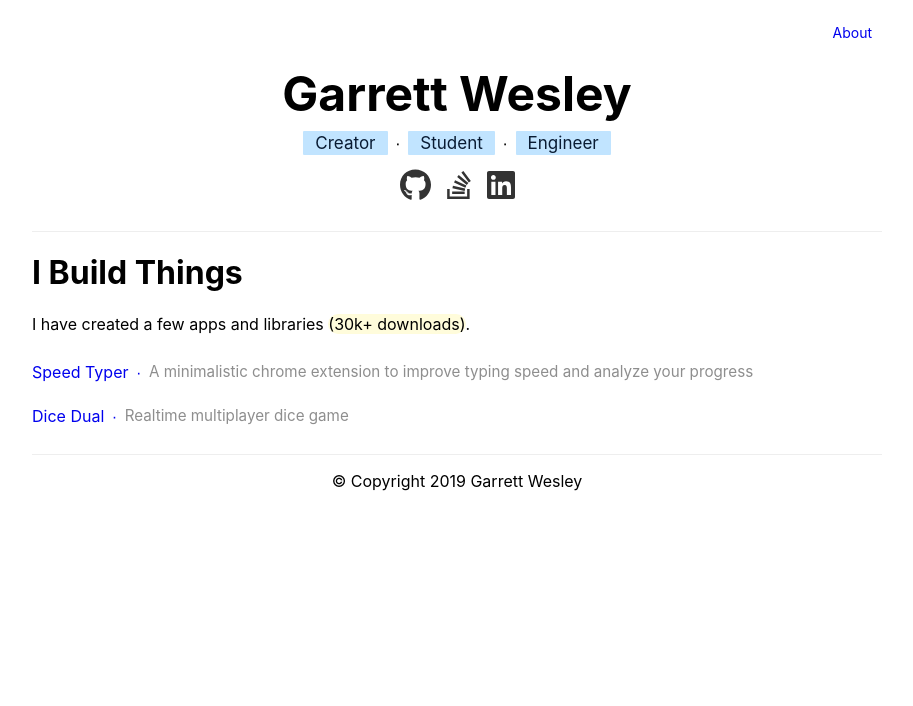
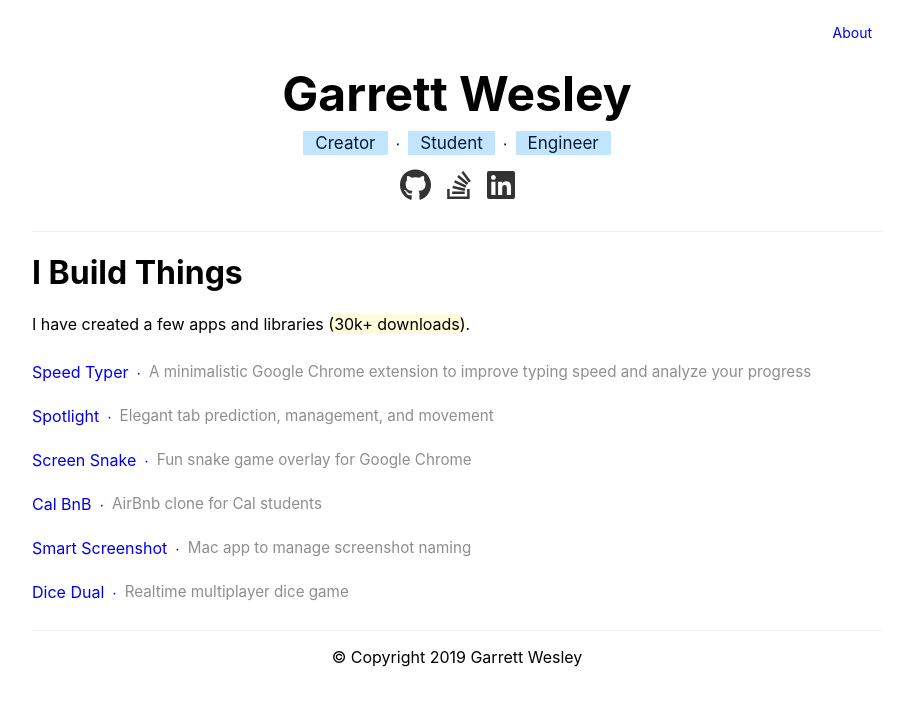
Before and after one commit to garrettwesley/portfolio, a React (Create React App) app: page / in a window 1280 px wide. Shown: the top 706 px of the page, without its empty margins (183-1096 px from the left). Built offline with nearby package versions, Linux system fonts and the light colour scheme.

Commit message:
Update projects

```diff
--- a/src/App.js
+++ b/src/App.js
@@ -61,7 +61,47 @@ class App extends Component {
                             rel="noopener noreferrer">
                             <div className="title">Speed Typer</div>
                             <div className="dot-separator"/>
-                            <div className="description">A minimalistic chrome extension to improve typing speed and analyze your progress</div>
+                            <div className="description">A minimalistic Google Chrome extension to improve typing speed and analyze your progress</div>
+                        </a>
+                    </div>
+                    <div className="link-item">
+                        <a
+                            href="https://chrome.google.com/webstore/detail/spotlight-tab-search/gjmolmghaajjfghafknnmnhobhcpamjm"
+                            target="_blank"
+                            rel="noopener noreferrer">
+                            <div className="title">Spotlight</div>
+                            <div className="dot-separator"/>
+                            <div className="description">Elegant tab prediction, management, and movement</div>
+                        </a>
+                    </div>
+                    <div className="link-item">
+                        <a
+                            href="https://chrome.google.com/webstore/detail/screen-snake/oakppllklhfmlmmkegggibehngodceko"
+                            target="_blank"
+                            rel="noopener noreferrer">
+                            <div className="title">Screen Snake</div>
+                            <div className="dot-separator"/>
+                            <div className="description">Fun snake game overlay for Google Chrome</div>
+                        </a>
+                    </div>
+                    <div className="link-item">
+                        <a
+                            href="calbnb.herokuapp.com"
+                            target="_blank"
+                            rel="noopener noreferrer">
+                            <div className="title">Cal BnB</div>
+                            <div className="dot-separator"/>
+                            <div className="description">AirBnb clone for Cal students</div>
+                        </a>
+                    </div>
+                    <div className="link-item">
+                        <a
+                            href="https://github.com/garrettwesley/SmartScreenshot"
+                            target="_blank"
+                            rel="noopener noreferrer">
+                            <div className="title">Smart Screenshot</div>
+                            <div className="dot-separator"/>
+                            <div className="description">Mac app to manage screenshot naming</div>
                         </a>
                     </div>
                     <div className="link-item">
```
